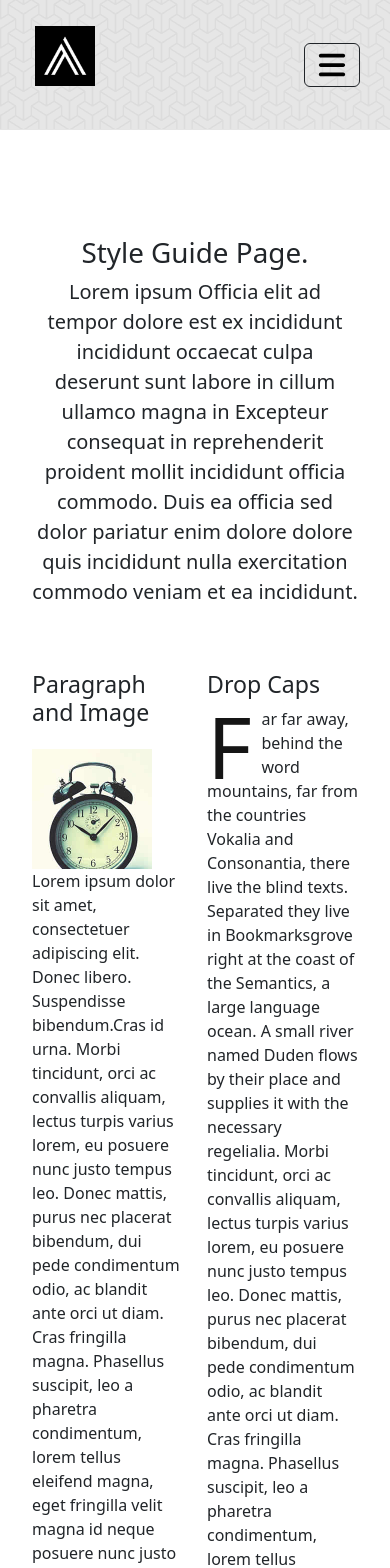
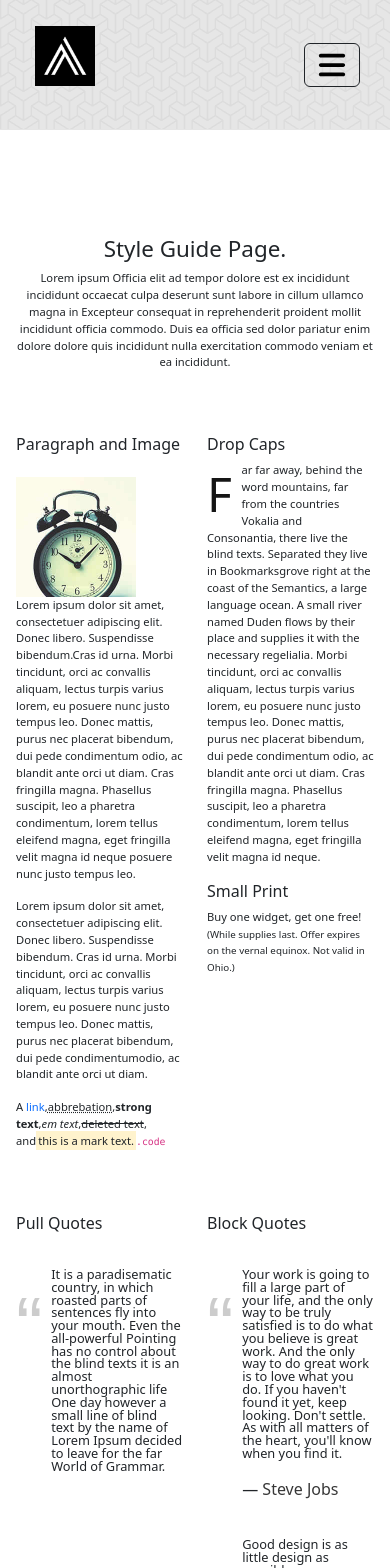
Before and after one commit to phan-tang/blogs-management-system, a Next.js app: page /styles in a window 390 px wide. Shown: the top 1568 px of the page. Built offline with nearby package versions, Linux system fonts and the light colour scheme.

Commit message:
Modify code to make pages responsive

```diff
--- a/src/app/about/page.tsx
+++ b/src/app/about/page.tsx
@@ -6,7 +6,7 @@ export default function About() {
         <section className={styles.about}>
             <div className={styles.row}>
                 <div className={styles.contentMedia}>
-                    <Image src={"/images/thumbs/about-us.jpg"} alt='content-media' height={100} width={100} />
+                    <Image src={"/images/thumbs/about-us.jpg"} alt='content-media' height={400} width={1000} />
                 </div>
                 <div className={styles.primaryContent}>
                     <h1 className={styles.entryTitle}>Learn More About Us.</h1>
--- a/src/app/categories/categories.module.scss
+++ b/src/app/categories/categories.module.scss
@@ -10,4 +10,5 @@
     display: flex;
     align-items: center;
     justify-content: center;
+    padding-bottom: 30px;
 }
--- a/src/app/components/card/card.tsx
+++ b/src/app/components/card/card.tsx
@@ -13,7 +13,7 @@ export default function Card({ cardItem, id }: { cardItem: BlogItem, id: string
             <div className='content'>
                 <div className={styles.entryThumb}>
                     <a href={`/blog/${cardItem.id}`} className={styles.thumbLink}>
-                        <Image src={`/${cardItem.sourceLink}`} alt={cardItem.title.replaceAll(' ', '-')} width={100} height={100} />
+                        <Image src={`/${cardItem.sourceLink}`} alt={cardItem.title.replaceAll(' ', '-')} width={400} height={400} />
                     </a>
                     {cardItem.audioLink && <div className={styles.audioWrap}>
                         <audio id="player" src={getSourceLink(cardItem.audioLink, pathName)} controls></audio>
--- a/src/app/globals.css
+++ b/src/app/globals.css
@@ -58,6 +58,16 @@ td {
   padding: 1rem 2rem;
   text-align: left;
   border-bottom: 1px solid #E8E8E8;
+}
+
+@media only screen and (max-width:520px) {
+
+  th,
+  td {
+    padding: 0.5rem 1rem;
+    text-align: left;
+    border-bottom: 1px solid #E8E8E8;
+  }
 }
 
 th {
--- a/src/app/styles/page.tsx
+++ b/src/app/styles/page.tsx
@@ -148,14 +148,12 @@ export default function Styles() {
                 <div className={"row " + styles.normal}>
                     <div className="col-6">
                         <h3>Responsive Image</h3>
-                        <p>
-                            <Image width={120} height={120} alt="sample-image" className={styles.fullImage} src={"/images/shutterbug.jpg"} />
-                        </p>
+                        <Image width={500} height={200} alt="sample-image" className={styles.fullImage} src={"/images/shutterbug.jpg"} />
                     </div>
                     <div className="col-6">
                         <h3>Responsive video</h3>
                         <div>
-                            <iframe src="http://player.vimeo.com/video/14592941?title=0&amp;byline=0&amp;portrait=0&amp;color=F64B39" width="500" height="281" allowFullScreen></iframe>
+                            <iframe src="http://player.vimeo.com/video/14592941?title=0&amp;byline=0&amp;portrait=0&amp;color=F64B39" width="100%" height="auto" allowFullScreen></iframe>
                         </div>
                     </div>
                 </div>
--- a/src/app/styles/styles.module.scss
+++ b/src/app/styles/styles.module.scss
@@ -1,4 +1,8 @@
 .styles {
+    @media only screen and (max-width:520px) {
+        padding: 0 1rem;
+    }
+
     margin-top: 6.6rem;
     padding: 0 2rem;
 
@@ -7,6 +11,30 @@
         display: flex;
         align-items: center;
         justify-content: center;
+
+        p {
+            @media only screen and (max-width:520px) {
+                font-size: 0.7rem;
+            }
+
+            font-size: 1rem;
+        }
+
+        h1 {
+            @media only screen and (max-width:520px) {
+                font-size: 1.4rem;
+            }
+
+            font-size: 2.5rem;
+        }
+
+        h3 {
+            @media only screen and (max-width:520px) {
+                font-size: 1rem;
+            }
+
+            font-size: 2rem;
+        }
 
         .narrow {
             text-align: center;
@@ -39,7 +67,13 @@
         }
 
         .dropCap {
+
             &::first-letter {
+                @media only screen and (max-width:520px) {
+                    font-size: 3rem;
+                    line-height: 2.5rem;
+                }
+
                 float: left;
                 margin: 0;
                 padding: .7rem .6rem 0 0;
@@ -52,23 +86,38 @@
         }
 
         blockquote {
+            @media only screen and (max-width:520px) {
+                padding-left: 2.2rem;
+                margin: 2.2rem 0;
+            }
+
             margin: 4.2rem 0;
             padding-left: 4.2rem;
             position: relative;
 
             &:before {
+                @media only screen and (max-width:520px) {
+                    font-size: 5rem;
+                }
+
                 content: "\201C";
                 font-size: 10rem;
                 line-height: 0px;
                 margin: 0;
                 color: rgba(0, 0, 0, 0.2);
-                font-family: arial, sans-serif;
+                font-family: arial,
+                sans-serif;
                 position: absolute;
                 top: 3.6rem;
                 left: 0;
             }
 
             p {
+                @media only screen and (max-width:520px) {
+                    font-size: 0.8rem;
+                    line-height: 1;
+                }
+
                 padding: 0;
                 font-size: 1.2rem;
                 line-height: 1.75;
```
Also changed, not shown: src/app/about/about.module.scss (+29 -2 lines), src/app/contact/contact.module.scss (+35 -2 lines), src/app/contact/page.tsx (+0 -7 lines).
